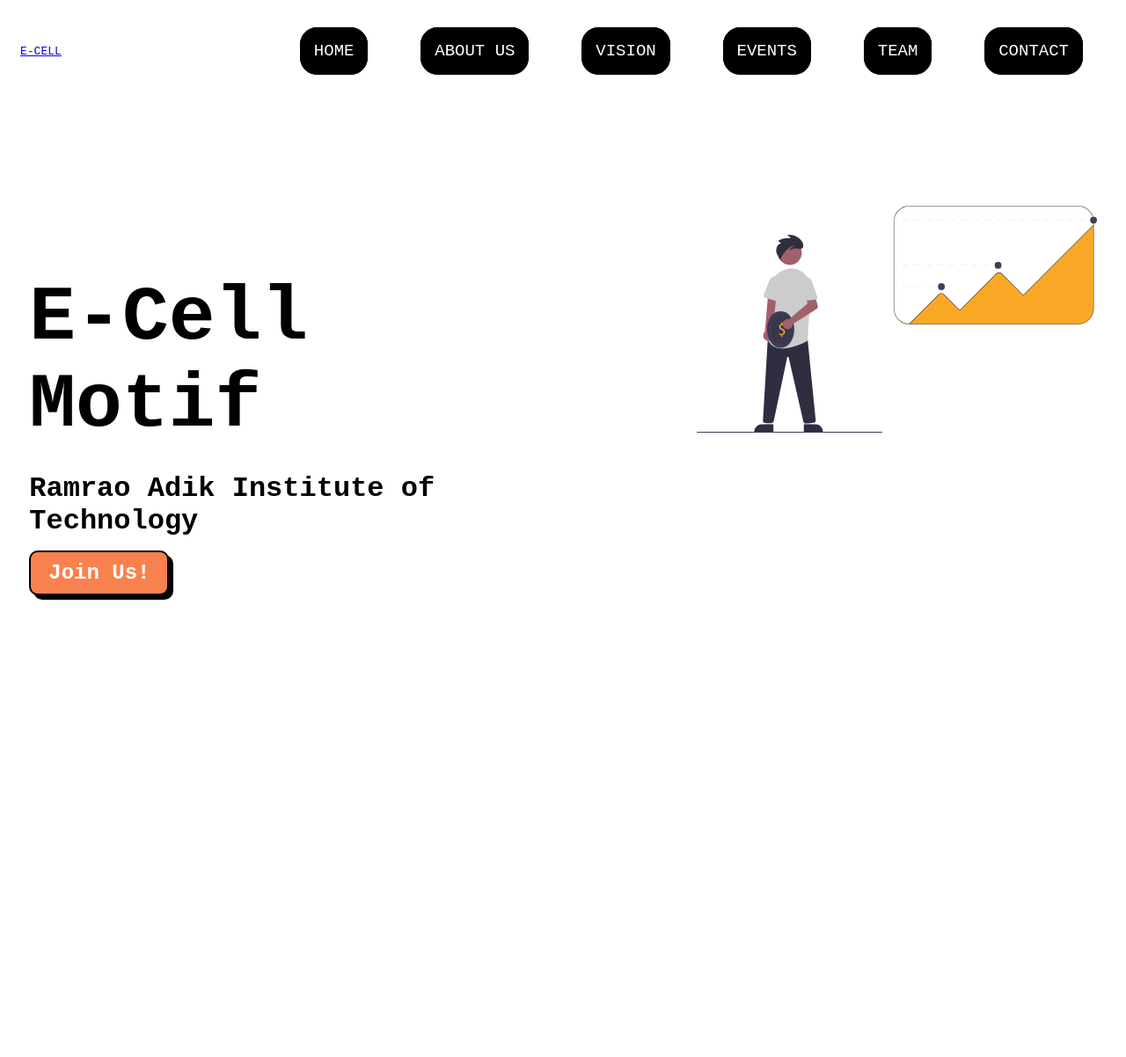
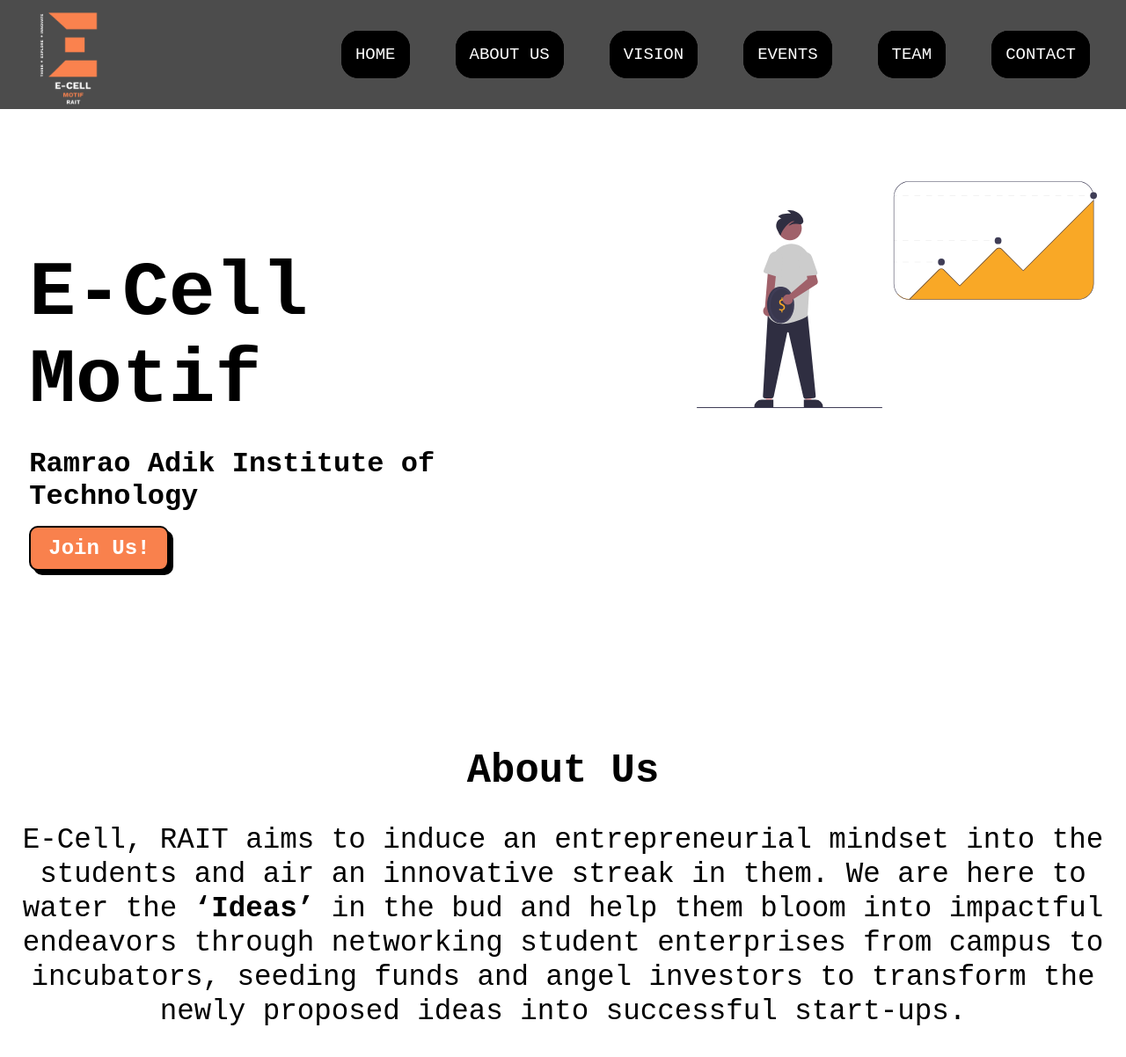
Before and after one commit to Queso5/E-CELL-RAIT, a plain HTML site: page index.html in a window 1280 px wide. Shown: the whole page at 88% size. Before the commit the page ends 812 px from the top, so only its background shows below. Drawn offline with Linux system fonts and the light colour scheme.

Commit message:
modified styles.css and index.html

```diff
--- a/index.html
+++ b/index.html
@@ -13,9 +13,10 @@
         <!-- navbar starts here -->
         <nav class="navbar">
            <input type="checkbox" id="nav-toggle">
-              <label for="nav-toggle" id="checkButton"><i class="fa fa-bars"></i></label>
+            <label for="nav-toggle" id="checkButton"><i class="fa fa-bars"></i></label>
             <div class="navdiv">
-              <div class="logo"><a href="index.html">E-CELL</a></div>
+              <!-- Added class to logo div and changed selector in CSS -->
+              <div class="logo"><a href="index.html"><img src="imgs/E_Cell.png" alt="logo"></a></div>
               <ul>
                 <li > <a href="index.html"> Home</a></li>
                 <li > <a href=""> About Us</a></li>
@@ -47,5 +48,12 @@
         <!-- joins us button ends here -->
        </section>
     </div>
+  </br>
+</br>
+</br>
+<div class="aboutUs">
+  <h1>About Us</h1>
+  <p>E-Cell, RAIT aims to induce an entrepreneurial mindset into the students and air an innovative streak in them. We are here to water the <b>‘Ideas’</b> in the bud and help them bloom into impactful endeavors through networking student enterprises from campus to incubators, seeding funds and angel investors to transform the newly proposed ideas into successful start-ups.</p>
+</div>
 </body>
 </html>
--- a/styles.css
+++ b/styles.css
@@ -1,44 +1,51 @@
-
 * {
-    font-family:monospace;
+    font-family: monospace;
     box-sizing: border-box;
 }
 
-:root{
-    --main-color: rgb(249,129,77);
+:root {
+    --main-color: rgb(249, 129, 77);
 }
-
 
 .navbar {
     padding-left: 15px;
     padding-right: 15px;
-
+    position: fixed;
+    top: 0;
+    left: 0;
+    width: 100%;
+    background-color: rgba(0, 0, 0, 0.7);
+    z-index: 1000;
+    backdrop-filter: blur(10px);
 }
-
 .navdiv {
     display: flex;
     align-items: center;
     justify-content: space-between;
     position: relative;
-
 }
 
-logo a {
-    font-size: 10rem;
-    font-weight: 600;
+.logo img {
+    position: relative;
+    height: 120px;
+    padding-left: 30px;
+}
+
+ul {
+    display: flex;
+    margin: 0;
+    padding: 0;
 }
 
 li {
     list-style: none;
     display: inline-block;
     padding: 2rem;
-
-
 }
 
 li a {
     color: #fff;
-    border:  solid black;
+    border: solid black;
     padding: 1rem;
     border-radius: 1.5rem;
     background-color: black;
@@ -47,34 +54,32 @@ li a {
     text-transform: uppercase;
 }
 
-nav a:hover{
-    background-color:var(--main-color);
+li a:hover {
+    background-color: var(--main-color);
     color: #000;
+}
 
-}
-#checkButton{
-    float:right;
+#checkButton {
+    float: right;
     margin-top: 30px;
     font-size: 30px;
     display: none;
 }
-#nav-toggle{
+
+#nav-toggle {
     display: none;
 }
 
-
-.heroSection{
+.heroSection {
     padding: 10% 2%;
     width: 45%;
+    margin-top: 80px;
 }
 
-
-.imgSection{
+.imgSection {
     float: right;
     width: 40%;
     padding: 10% 2%;
-
-
 }
 
 .mainbody h1 {
@@ -84,24 +89,22 @@ nav a:hover{
 }
 
 .mainbody h2 {
-    font-size:  4vh;
+    font-size: 4vh;
     margin-bottom: 3%;
 }
 
 .Join-btn {
-
     padding: 10px 20px;
     font-size: 24px;
     font-weight: bold;
     text-align: center;
     color: #fff;
-    background-color:  var(--main-color);
+    background-color: var(--main-color);
     border: 2px solid #000;
     border-radius: 10px;
     box-shadow: 5px 5px 0px #000;
     transition: all 0.3s ease;
     cursor: pointer;
-
 }
 
 .Join-btn:hover {
@@ -116,5 +119,16 @@ nav a:hover{
     color: #fff;
     box-shadow: none;
     transform: translateY(4px);
+}
 
+.aboutUs h1 {
+    font-size: 3.5rem;
+    text-align: center;
+    margin-bottom: 30px;
 }
+
+.aboutUs p {
+    font-size: 2.5rem;
+    text-align: center;
+    line-height: 3rem;
+}
```
Also changed, not shown: images/undraw_invest_re_8jl5.svg (deleted), imgs/E_Cell.png (added). Lines whose indentation alone changed are shown as unchanged.
